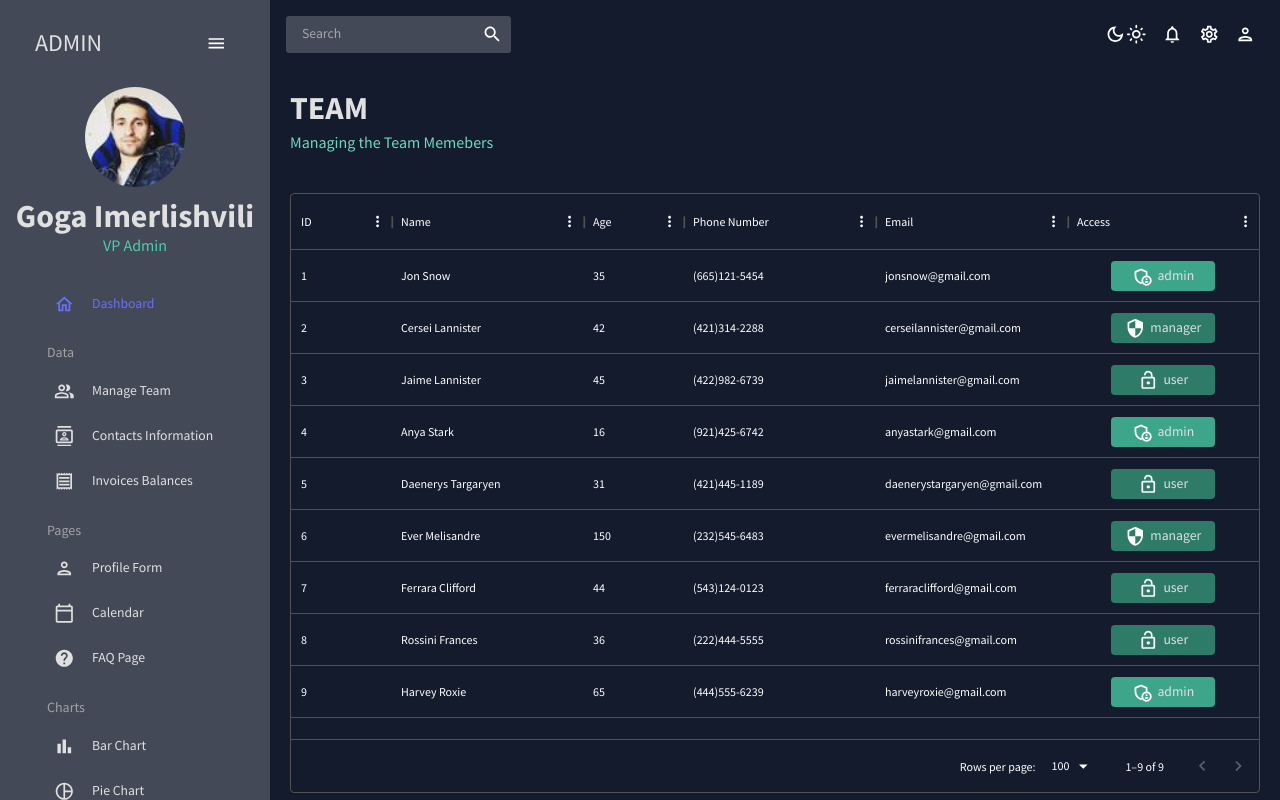
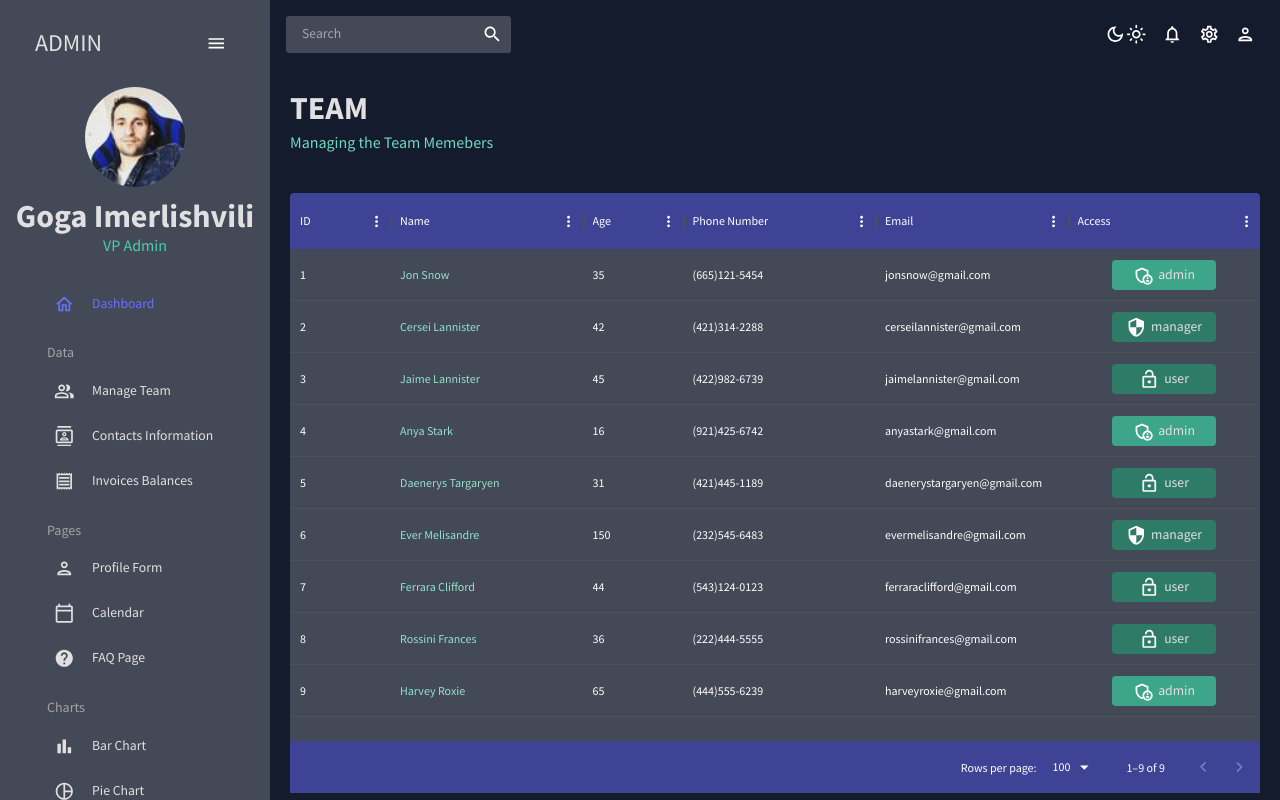
Before and after one commit to GogaImerlishvili/React__Admin__Dashboard, a React (Create React App) app: page /team in a window 1280 px wide. Built offline with nearby package versions, Linux system fonts and the light colour scheme.

Commit message:
Fix Team page

```diff
--- a/src/scenes/team/index.jsx
+++ b/src/scenes/team/index.jsx
@@ -20,7 +20,7 @@
     {field: "email",headerName: "Email",flex:1},
     {field: "access",headerName: "Access",flex:1,renderCell:({row: {access}}) => {
         return (
-            <Box width="60%" m="0 auto" p="5px" display="flex" justifyContent="center" backgroundColor={
+            <Box width="60%" m="0 auto" p="5px" display="flex" justifyContent="center"  backgroundColor={
                 access=== "admin" ? colors.greenAccent[600] : colors.greenAccent[700]
             }
             borderRadius="4px"
@@ -37,7 +37,28 @@
 return (
     <Box m="20px">
         <Header title="TEAM" subtitle="Managing the Team Memebers" />
-        <Box m="40px 0 0 0" height="75vh">
+        <Box m="40px 0 0 0" height="75vh" sx={{
+            "& .MuiDataGrid-root" : {
+                border: "none"
+            },
+            "& .MuiDataGrid-cell": {
+                borderBottom: "none"
+            },
+            "& .name-column--cell": {
+                color: colors.greenAccent[300]
+            },
+            "& .MuiDataGrid-columnHeaders": {
+                backgroundColor: colors.blueAccent[700],
+                borderBottom: "none"
+            },
+            "& .MuiDataGrid-virtualScroller": {
+                backgroundColor: colors.primary[400]
+            },
+            "& .MuiDataGrid-footerContainer": {
+                borderTop: "none",
+                backgroundColor: colors.blueAccent[700]
+            }
+        }}>
             <DataGrid
             rows={mockDataTeam}
             columns={columns}
```
